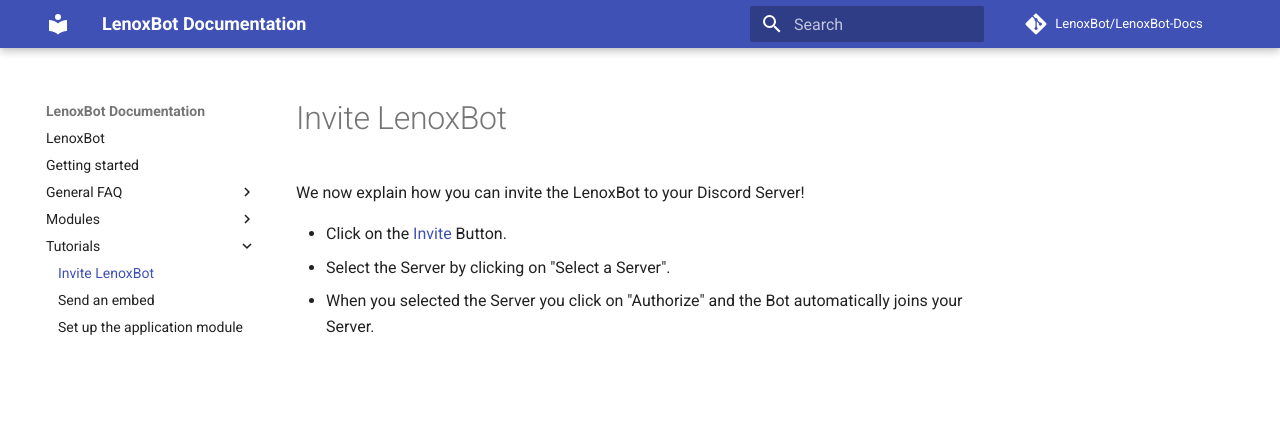
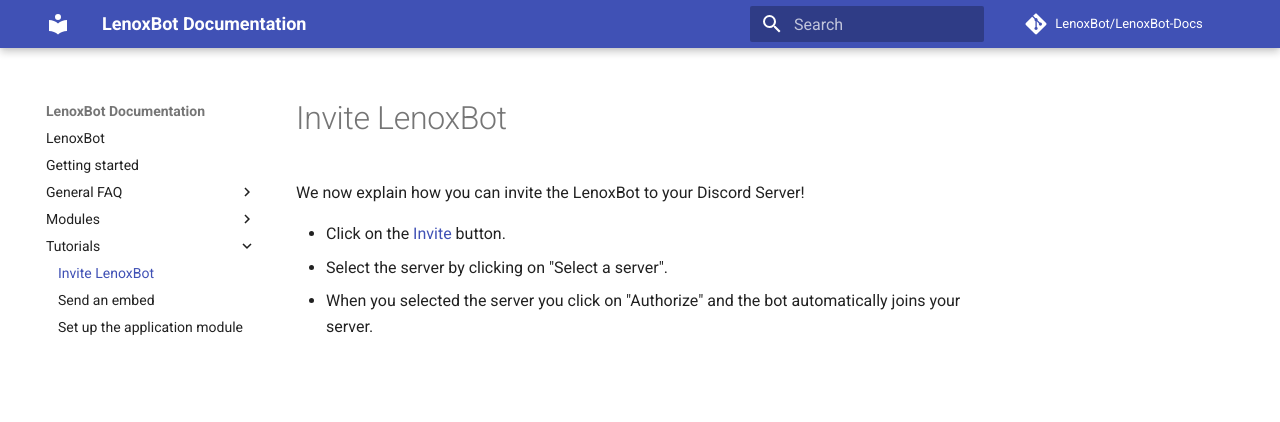
Before and after one commit to gillesheinesch/LenoxBot-Docs, an MkDocs documentation site: the page built from docs/Tutorials/Invite LenoxBot.md, in a window 1280 px wide. Shown: the top 422 px of the page. Built offline with MkDocs 1.6.1 and Material for MkDocs 9.7.7, drawn with Linux system fonts in a browser that asks for light colours; comment, search, counter and statistics services are not loaded.

Commit message:
fixxed 5 English mistakes
fixxed 5 English mistakes

```diff
--- a/docs/Tutorials/Invite LenoxBot.md
+++ b/docs/Tutorials/Invite LenoxBot.md
@@ -5,6 +5,6 @@
 
 We now explain how you can invite the LenoxBot to your Discord Server!
 
-* Click on the [Invite](https://lenoxbot.com/invite/) Button.
-* Select the Server by clicking on "Select a Server".
-* When you selected the Server you click on "Authorize" and the Bot automatically joins your Server.
+* Click on the [Invite](https://lenoxbot.com/invite/) button.
+* Select the server by clicking on "Select a server".
+* When you selected the server you click on "Authorize" and the bot automatically joins your server.
```
